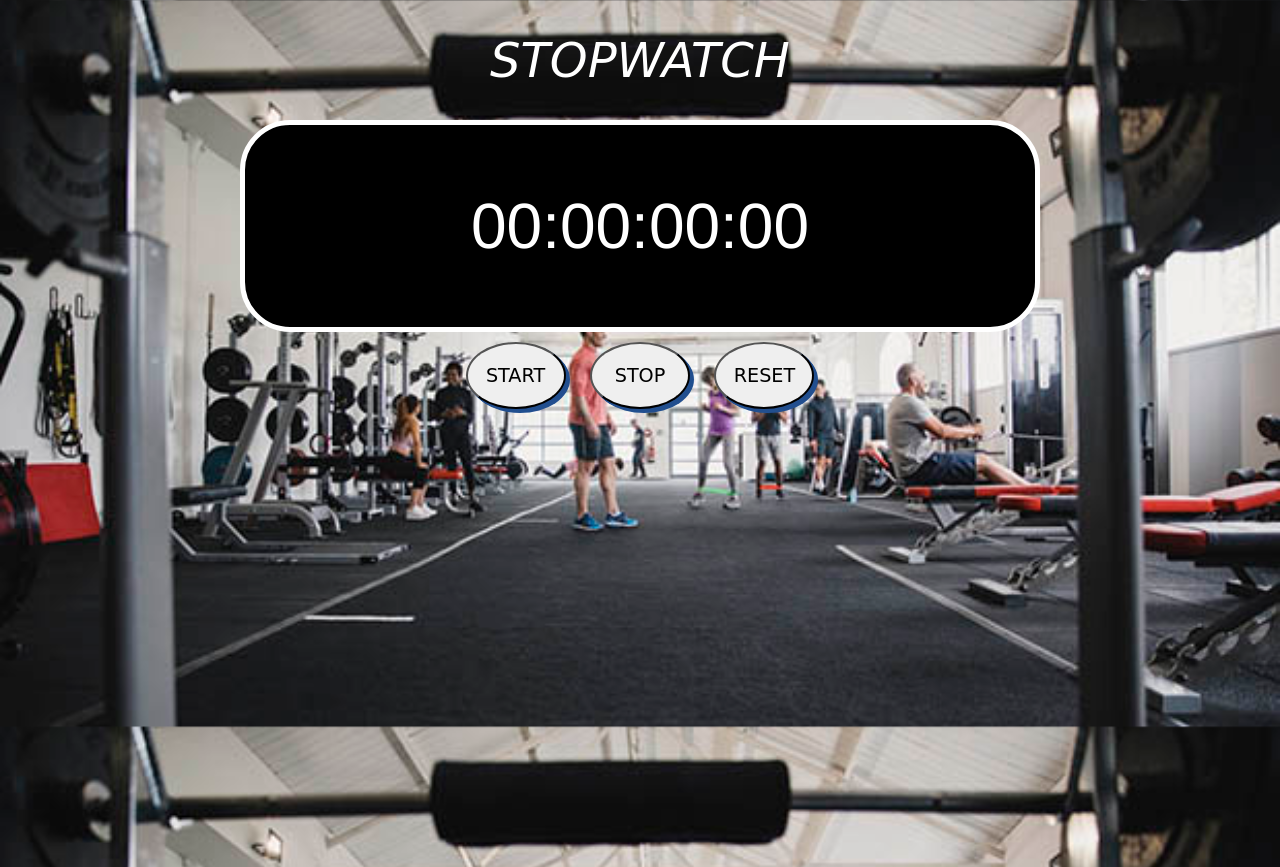
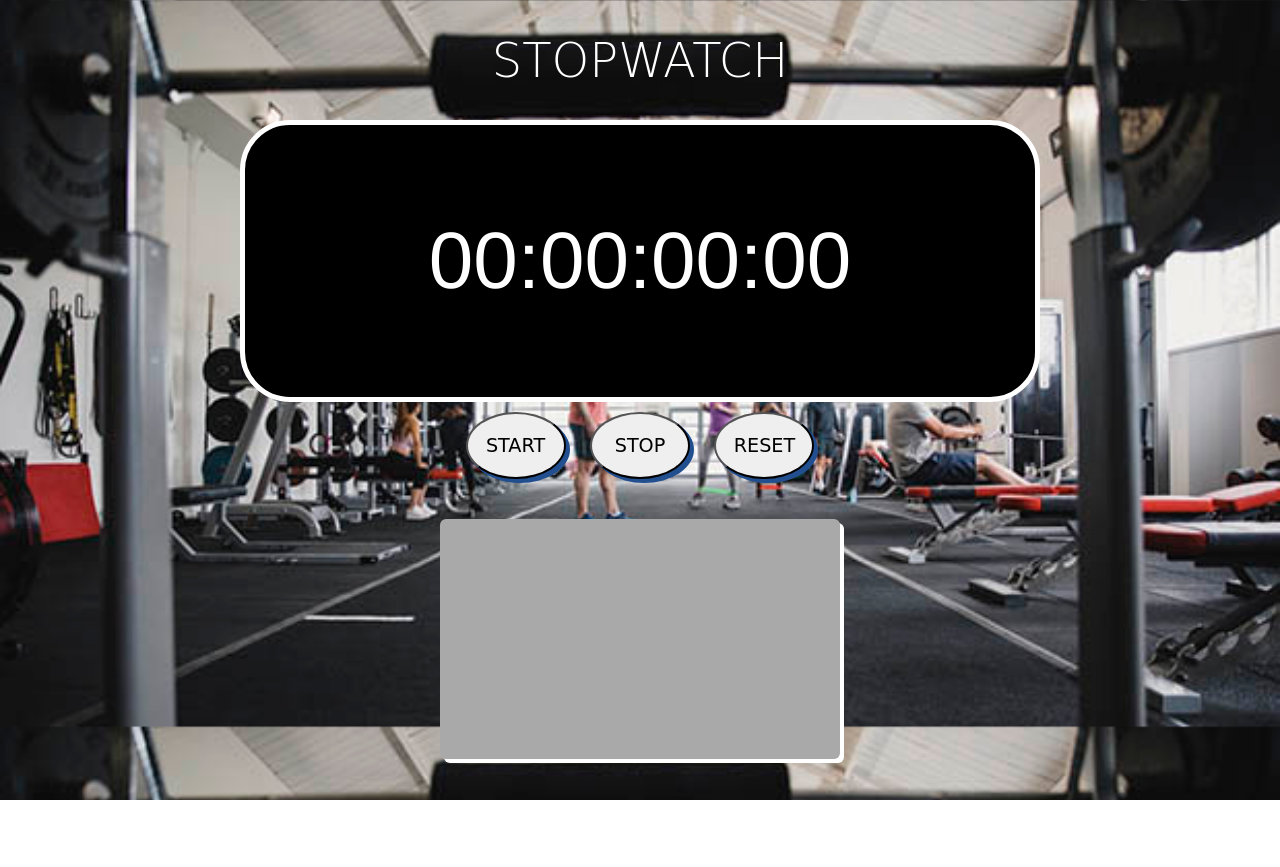
Before and after one commit to Hectorj08/StopWatch, a plain HTML site: page index.html in a window 1280 px wide. After the commit the page ends 800 px from the top, so only its background shows below. Drawn offline with Linux system fonts and the light colour scheme.

Commit message:
Update styles.css

```diff
--- a/styles.css
+++ b/styles.css
@@ -14,21 +14,19 @@ body {
 .cover{
     border:5px white solid;
     border-radius: 50px;
-    padding: 10px %;
+    padding: 10px;
     font-size: 4em;
-    background-color:black;
-
+    background: black;
+    font-weight: 500;
+    font-size: 5em;
 }
 
-h1,
-h2,
-h3 {
-    font-style: italic;
-  font-family: "Roboto", sans-serif;
+h1 {
   font-weight: 100;
   font-size: 3em;
   text-transform: uppercase;
   font-family: 'Grandstander', cursive;
+  color:white;
 }
 
 button {
@@ -55,10 +53,21 @@ button:hover {
   color: #ffa600;
 }
 #laps {
-    margin-top: 40px;
-    height: 400px;
-    scroll-behavior: smooth;
-    text-align: center;
+  width:400px;
+  justify-content: center;
+  scroll-behavior: smooth;
+  background-color:darkgrey;
+  border-radius: 6px;
+  height: 15rem;
+  font-family: 'Grandstander', cursive;
+  font-size: 18px;
+  font-weight: 700;
+  text-shadow: 3px 3px 0px rgba(150, 150, 150, 1);
+  text-align: center;
+  color: white;
+  overflow-y: scroll;
+  box-shadow: 4px 4px 0px white;
+  margin: 0 auto;
 }
 .laps{
     width: 250px;
@@ -68,6 +77,19 @@ button:hover {
     text-align: center;
     overflow-y:scroll;
 }
-.lapping{
-    padding:10px 46%;
+
+#laps::-webkit-scrollbar {
+  width: 10px;
 }
+#laps::-webkit-scrollbar-track {
+  background-color: transparent;
+  border-radius: 6px;
+}
+#laps::-webkit-scrollbar-thumb {
+  background-color: black;
+  border-radius: 6px;
+}
+#laps::-webkit-scrollbar-thumb:hover {
+  background-color: #224f8f;
+  border-radius: 6px;
+}
```
